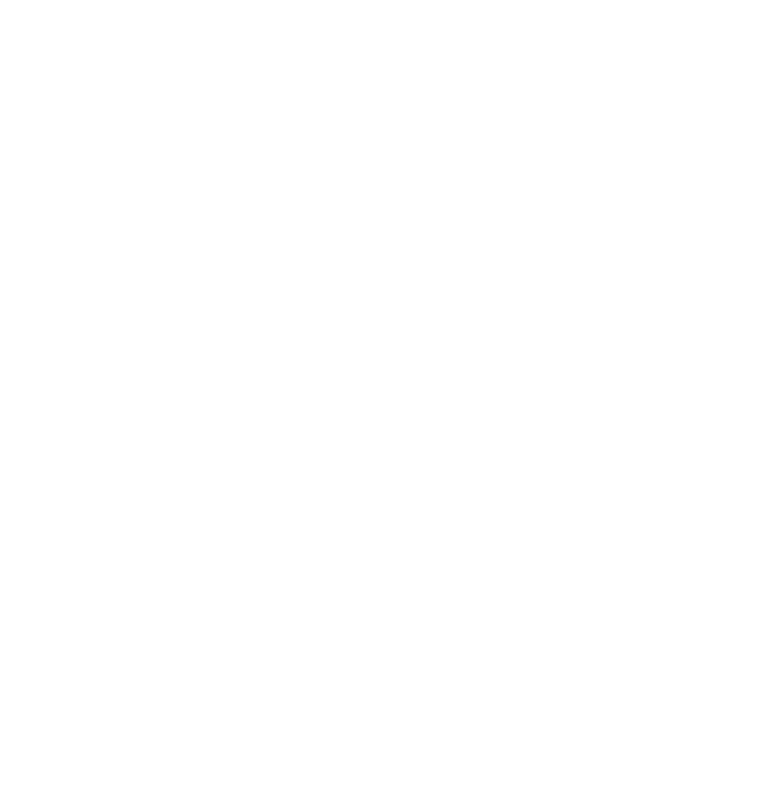
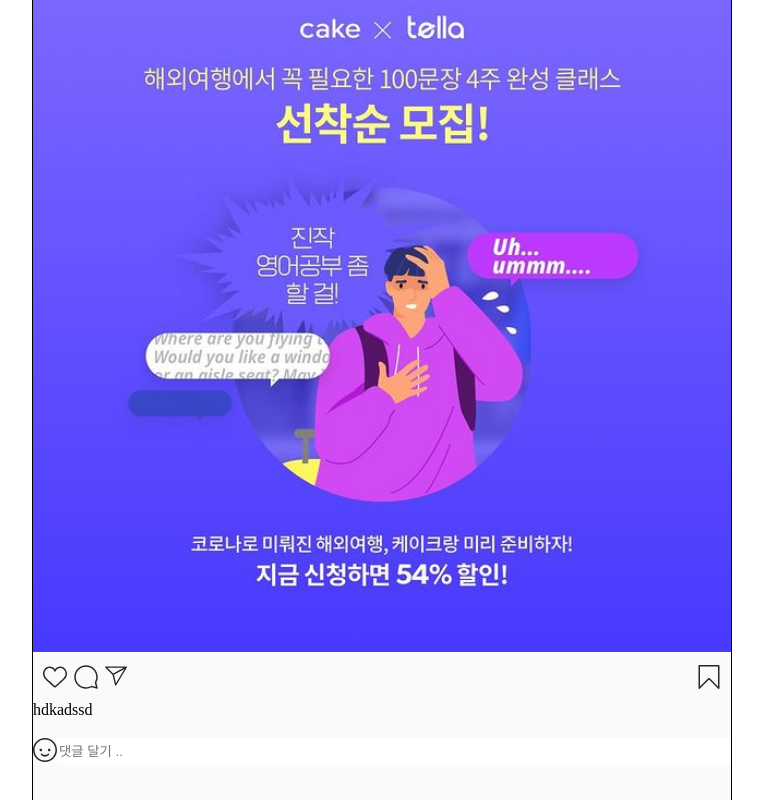
Before and after one commit to DongKwonSeo/Instagram, a React (Create React App) app in the folder front-end/: page / in a window 1280 px wide. Shown: the part 228-1028 px from the top of the page, without its empty margins (258-1021 px from the left). Before the commit the page ends 800 px from the top, so only its background shows below. Built offline with nearby package versions, Linux system fonts and the light colour scheme.

Commit message:
Feat: Feed makeing~

```diff
--- /dev/null
+++ b/front-end/src/components/feed/content/comment.tsx
@@ -0,0 +1,32 @@
+import React from "react";
+
+const Comment = () => {
+  return (
+    <div className="comment">
+      <h2></h2>
+      {/* icon */}
+      <h3>
+        <svg
+          aria-label="이모티콘"
+          className="_8-yf5 "
+          fill="#262626"
+          height="24"
+          role="img"
+          viewBox="0 0 48 48"
+          width="24"
+        >
+          <path d="M24 48C10.8 48 0 37.2 0 24S10.8 0 24 0s24 10.8 24 24-10.8 24-24 24zm0-45C12.4 3 3 12.4 3 24s9.4 21 21 21 21-9.4 21-21S35.6 3 24 3z"></path>
+          <path d="M34.9 24c0-1.4-1.1-2.5-2.5-2.5s-2.5 1.1-2.5 2.5 1.1 2.5 2.5 2.5 2.5-1.1 2.5-2.5zm-21.8 0c0-1.4 1.1-2.5 2.5-2.5s2.5 1.1 2.5 2.5-1.1 2.5-2.5 2.5-2.5-1.1-2.5-2.5zM24 37.3c-5.2 0-8-3.5-8.2-3.7-.5-.6-.4-1.6.2-2.1.6-.5 1.6-.4 2.1.2.1.1 2.1 2.5 5.8 2.5 3.7 0 5.8-2.5 5.8-2.5.5-.6 1.5-.7 2.1-.2.6.5.7 1.5.2 2.1 0 .2-2.8 3.7-8 3.7z"></path>
+        </svg>
+      </h3>
+      {/* Input */}
+      <input
+        className="comment__input"
+        type="text"
+        placeholder="댓글 달기 .."
+      />
+    </div>
+  );
+};
+
+export default Comment;
--- /dev/null
+++ b/front-end/src/components/feed/content/content.tsx
@@ -0,0 +1,16 @@
+import React from "react";
+import Comment from "./comment";
+import ContentList from "./contentList";
+import ContentHeader from "./header";
+
+const Content = () => {
+  return (
+    <div className="content">
+      <ContentHeader />
+      <ContentList />
+      <Comment />
+    </div>
+  );
+};
+
+export default Content;
--- /dev/null
+++ b/front-end/src/components/feed/content/contentList.tsx
@@ -0,0 +1,11 @@
+import React from "react";
+
+const ContentList = () => {
+  return (
+    <div className="contentList">
+      <h1>hdkadssd</h1>
+    </div>
+  );
+};
+
+export default ContentList;
--- /dev/null
+++ b/front-end/src/components/feed/content/header.tsx
@@ -0,0 +1,72 @@
+import React from "react";
+
+const ContentHeader = () => {
+  return (
+    <header className="contentHeader">
+      <div className="contentHeader__wrap">
+        <nav className="contentHeader__nav">
+          <ul className="contentHeader__ul">
+            <li>
+              <svg
+                aria-label="좋아요"
+                className="_8-yf5 "
+                fill="#262626"
+                height="24"
+                role="img"
+                viewBox="0 0 48 48"
+                width="24"
+              >
+                <path d="M34.6 6.1c5.7 0 10.4 5.2 10.4 11.5 0 6.8-5.9 11-11.5 16S25 41.3 24 41.9c-1.1-.7-4.7-4-9.5-8.3-5.7-5-11.5-9.2-11.5-16C3 11.3 7.7 6.1 13.4 6.1c4.2 0 6.5 2 8.1 4.3 1.9 2.6 2.2 3.9 2.5 3.9.3 0 .6-1.3 2.5-3.9 1.6-2.3 3.9-4.3 8.1-4.3m0-3c-4.5 0-7.9 1.8-10.6 5.6-2.7-3.7-6.1-5.5-10.6-5.5C6 3.1 0 9.6 0 17.6c0 7.3 5.4 12 10.6 16.5.6.5 1.3 1.1 1.9 1.7l2.3 2c4.4 3.9 6.6 5.9 7.6 6.5.5.3 1.1.5 1.6.5.6 0 1.1-.2 1.6-.5 1-.6 2.8-2.2 7.8-6.8l2-1.8c.7-.6 1.3-1.2 2-1.7C42.7 29.6 48 25 48 17.6c0-8-6-14.5-13.4-14.5z"></path>
+              </svg>
+            </li>
+            <li>
+              <svg
+                aria-label="댓글 달기"
+                className="_8-yf5 "
+                fill="#262626"
+                height="24"
+                role="img"
+                viewBox="0 0 48 48"
+                width="24"
+              >
+                <path
+                  clip-rule="evenodd"
+                  d="M47.5 46.1l-2.8-11c1.8-3.3 2.8-7.1 2.8-11.1C47.5 11 37 .5 24 .5S.5 11 .5 24 11 47.5 24 47.5c4 0 7.8-1 11.1-2.8l11 2.8c.8.2 1.6-.6 1.4-1.4zm-3-22.1c0 4-1 7-2.6 10-.2.4-.3.9-.2 1.4l2.1 8.4-8.3-2.1c-.5-.1-1-.1-1.4.2-1.8 1-5.2 2.6-10 2.6-11.4 0-20.6-9.2-20.6-20.5S12.7 3.5 24 3.5 44.5 12.7 44.5 24z"
+                  fill-rule="evenodd"
+                ></path>
+              </svg>
+            </li>
+            <li>
+              <svg
+                aria-label="Direct"
+                className="_8-yf5 "
+                fill="#262626"
+                height="22"
+                role="img"
+                viewBox="0 0 48 48"
+                width="22"
+              >
+                <path d="M47.8 3.8c-.3-.5-.8-.8-1.3-.8h-45C.9 3.1.3 3.5.1 4S0 5.2.4 5.7l15.9 15.6 5.5 22.6c.1.6.6 1 1.2 1.1h.2c.5 0 1-.3 1.3-.7l23.2-39c.4-.4.4-1 .1-1.5zM5.2 6.1h35.5L18 18.7 5.2 6.1zm18.7 33.6l-4.4-18.4L42.4 8.6 23.9 39.7z"></path>
+              </svg>
+            </li>
+          </ul>
+        </nav>
+        <span>
+          <svg
+            aria-label="저장"
+            className="_8-yf5 "
+            fill="#262626"
+            height="24"
+            role="img"
+            viewBox="0 0 48 48"
+            width="24"
+          >
+            <path d="M43.5 48c-.4 0-.8-.2-1.1-.4L24 29 5.6 47.6c-.4.4-1.1.6-1.6.3-.6-.2-1-.8-1-1.4v-45C3 .7 3.7 0 4.5 0h39c.8 0 1.5.7 1.5 1.5v45c0 .6-.4 1.2-.9 1.4-.2.1-.4.1-.6.1zM24 26c.8 0 1.6.3 2.2.9l15.8 16V3H6v39.9l15.8-16c.6-.6 1.4-.9 2.2-.9z"></path>
+          </svg>
+        </span>
+      </div>
+    </header>
+  );
+};
+
+export default ContentHeader;
--- a/front-end/src/components/feed/feedImg.tsx
+++ b/front-end/src/components/feed/feedImg.tsx
@@ -1,9 +1,11 @@
 import React from "react";
 
 const FeedImg = () => {
-  return <div>
-      <h1>이미지</h1>
-  </div>;
+  return (
+    <>
+      <img className="feedImg" src="../imgs/feedimg.jpeg" alt="피드 이미지" />
+    </>
+  );
 };
 
 export default FeedImg;
--- a/front-end/src/components/feed/feedList.tsx
+++ b/front-end/src/components/feed/feedList.tsx
@@ -1,9 +1,14 @@
 import React from "react";
+import Content from "./content/content";
+import FeedImg from "./feedImg";
+import FeedHeader from "./header";
 
 const FeedList = () => {
   return (
-    <div>
-      <h1>피드 리스트 </h1>
+    <div className="FeedList">
+      <FeedHeader />
+      <FeedImg />
+      <Content />
     </div>
   );
 };
--- a/front-end/src/components/feed/header.tsx
+++ b/front-end/src/components/feed/header.tsx
@@ -2,9 +2,9 @@
 
 const FeedHeader = () => {
   return (
-    <div>
-      <h1>피드 헤더 </h1>
-    </div>
+    <header className="feedHeader">
+      <h3 className="feedHeader__name">hello.hello</h3>
+    </header>
   );
 };
 
--- a/front-end/src/scss/layout.scss
+++ b/front-end/src/scss/layout.scss
@@ -57,3 +57,52 @@
     color: $storyNameColor;
   }
 }
+
+// FeedList
+
+.FeedList {
+  padding: 30px 0;
+}
+
+.feedImg {
+  width: 100%;
+  object-fit: contain;
+}
+
+.feedHeader {
+  &__name {
+    font-weight: $fontWeightBold;
+    font-size: $feedName;
+    color: $feedNameColor;
+  }
+}
+
+// contentHeader
+
+.contentHeader {
+  &__wrap {
+    margin: 10px 10px;
+    display: flex;
+    justify-content: space-between;
+  }
+  &__ul {
+    display: flex;
+  }
+  &__ul li {
+    margin-right: 7px;
+  }
+  &__ul li:last-child {
+    margin-right: 0;
+  }
+}
+
+// comment
+
+.comment {
+  padding: 20px 0;
+  display: flex;
+  &__input {
+    width: 100%;
+    border: none;
+  }
+}
--- a/front-end/src/scss/variables.scss
+++ b/front-end/src/scss/variables.scss
@@ -1,8 +1,11 @@
 // typo
 $storyName: 12px;
+$feedName: 14px;
+$fontWeightBold: bold;
 
 // color
 $storyNameColor: #262626;
+$feedNameColor: #262626;
 
 // background color
 $white: #fff;
```
Also changed, not shown: front-end/src/components/feed/contents.tsx (deleted, +0 -11 lines), front-end/public/imgs/feedimg.jpeg (added).
